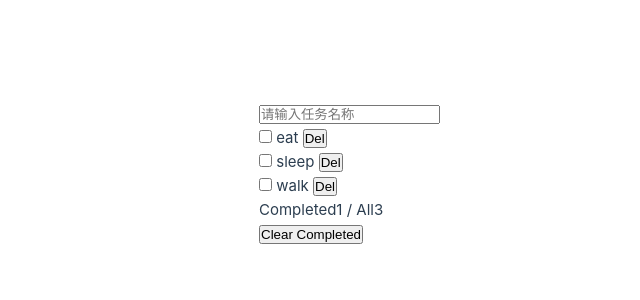
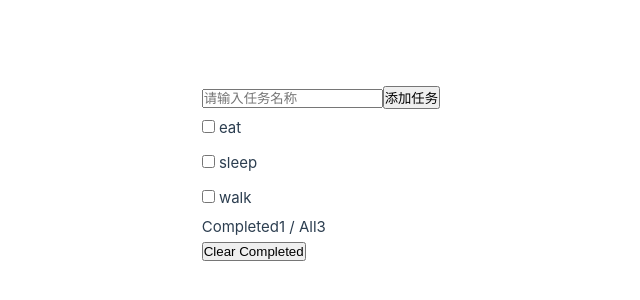
Before and after one commit to xiaobingch/vue3Studay, a Vue app: page / in a window 1280 px wide. Shown: the part 226-526 px from the top of the page, without its empty margins (200-840 px from the left). Built offline with nearby package versions, Linux system fonts and the light colour scheme.

Commit message:
todolist 每个组件需要定义的方法

```diff
--- a/package.json
+++ b/package.json
@@ -8,6 +8,8 @@
     "preview": "vite preview"
   },
   "dependencies": {
+    "sass": "^1.63.6",
+    "sass-loader": "^13.3.2",
     "vue": "^3.3.4",
     "vue-router": "^4.2.2"
   },
--- a/src/components/NavFooter.vue
+++ b/src/components/NavFooter.vue
@@ -2,7 +2,7 @@
     <div>
         <div>Completed{{ isComplete }} / All{{ all }}</div>
         <div v-if="isComplete > 0">
-            <button>Clear Completed</button>
+            <button @click="clear">Clear Completed</button>
         </div>
     </div>
 </template>
@@ -15,10 +15,13 @@ import { defineComponent, ref } from 'vue';
         setup(){
             let isComplete = ref(1)
             let all = ref(3)
-
+            let clear = ()=>{
+                console.log(clear);
+            }
             return {
                 isComplete,
-                all
+                all,
+                clear
             }
 
         }
--- a/src/components/NavHeader.vue
+++ b/src/components/NavHeader.vue
@@ -1,6 +1,11 @@
 <template>
     <div>
-        <input placeholder="请输入任务名称" v-model="value">
+        <input
+        placeholder="请输入任务名称"
+        v-model="value"
+        @keydown.enter="enter"
+        />
+        <button>添加任务</button>
     </div>
 </template>
 
@@ -12,9 +17,12 @@ export default defineComponent({
     name: 'navHeader',
     setup() {
         let value = ref('')
-
+        let enter = () => {
+            console.log(123);
+        }
         return {
             value,
+            enter
         }
     }
 
--- a/src/components/NavMain.vue
+++ b/src/components/NavMain.vue
@@ -1,9 +1,12 @@
 <template>
     <div v-for="(item, index) in list" :key="index">
-        <div>
+        <div class="item">
             <input type="checkbox" v-model="item.complete">
             {{ item.title }}
-            <button>Del</button>
+            <button
+            class="del"
+            @click="del(item, index)"
+            >Del</button>
         </div>
 
     </div>
@@ -30,8 +33,14 @@ export default defineComponent({
                 complete: false
             }
         ])
+        let del = (item, index) =>
+        {
+            console.log(item)
+            console.log(index)
+        }
         return {
             list,
+            del
         }
 
     }
@@ -41,4 +50,29 @@ export default defineComponent({
 </script>
 
 
-<style scoped></style>
+<style scoped lang="scss">
+    .item{
+        height: 35px;
+        line-height: 35px;
+        position: relative;
+        width: 160px;
+        z-index: 999;
+        // cursor: pointer;
+        button {
+            position: absolute;
+            right: 20px;
+            top:6px;
+            display: none;
+        }
+        &:hover {
+            background-color: #aaa;
+            button{
+                display: block;
+            }
+        }
+
+    }
+
+
+
+</style>
```
Also changed, not shown: 1 other file (tests, documents, lock files or other folders).
